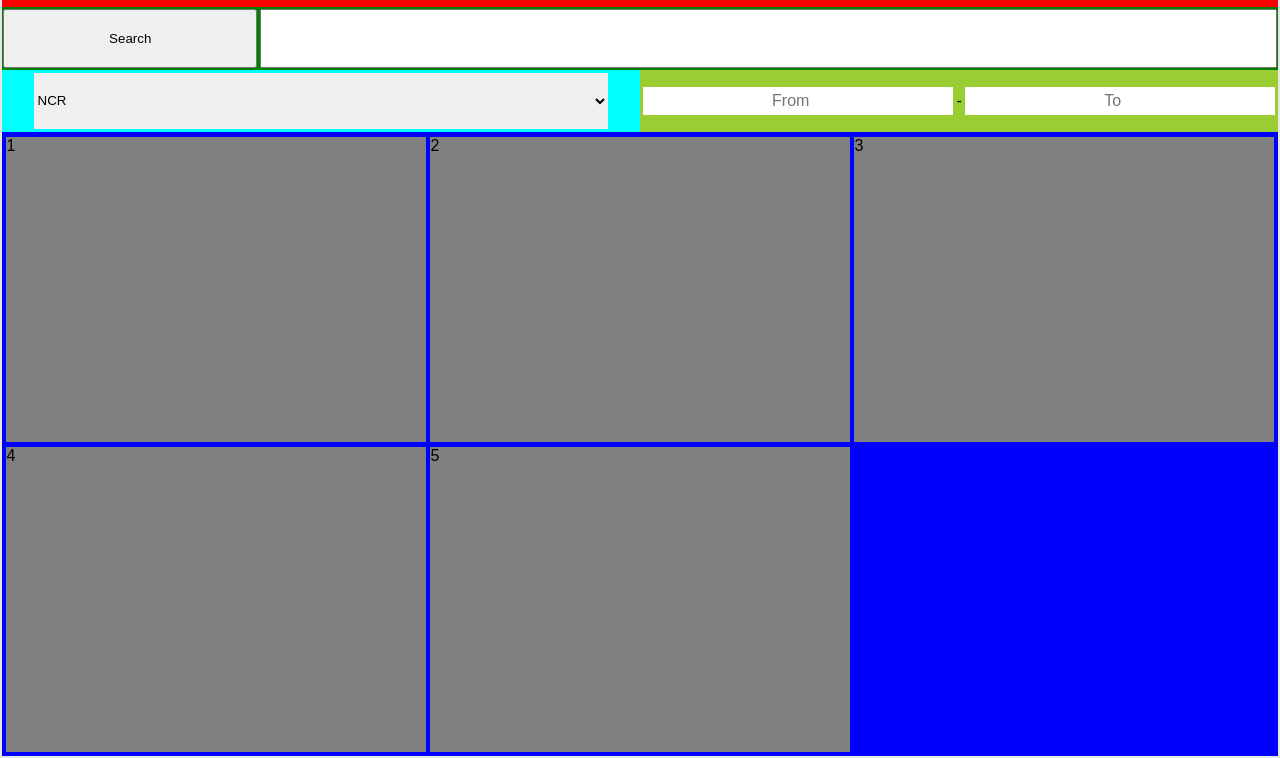
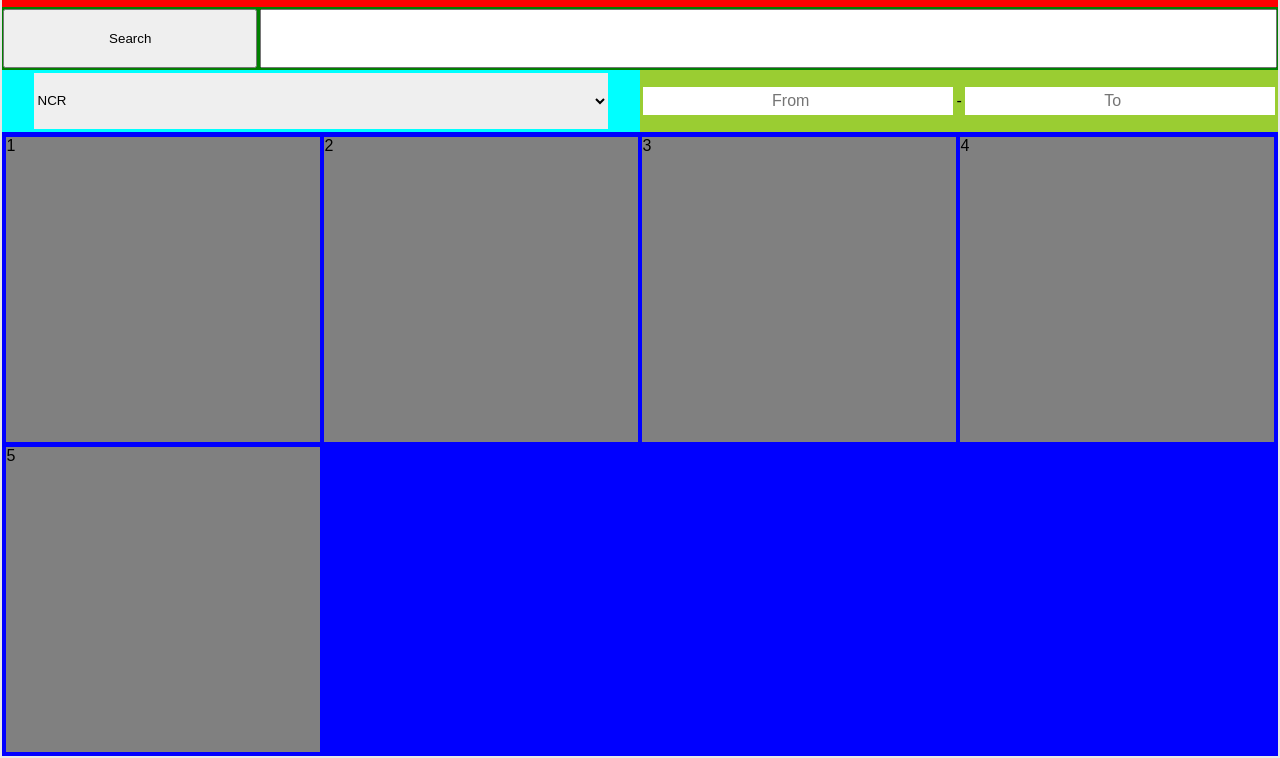
Before and after one commit to eustaquiogalano/shop, a website built with webpack: page src/index.html in a window 1280 px wide. Shown: the part 42-800 px from the top of the page. Built offline with nearby package versions, Linux system fonts and the light colour scheme.

Commit message:
style: add additional column for laptop widths

```diff
--- a/src/styles.css
+++ b/src/styles.css
@@ -135,3 +135,9 @@ section {
     grid-template-columns: repeat(3, 1fr);
   }
 }
+
+@media (min-width: 1024px) {
+  #product-list-section {
+    grid-template-columns: repeat(4, 1fr);
+  }
+}
```
